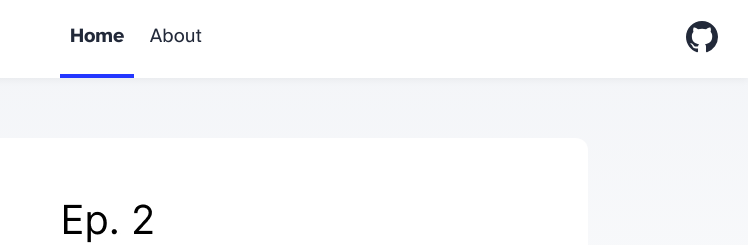
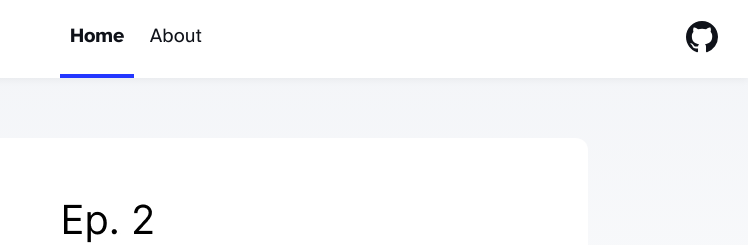
Before and after one commit to sujamess/sujamess.com, an Astro site: page / in a window 1280 px wide. Shown: the top 245 px of the page, 532-1280 px from the left. Built offline with nearby package versions, Linux system fonts and the light colour scheme; Astro itself is replaced by a stand-in of ours; some packages are replaced by stand-ins of ours.

Commit message:
fix(header): use rgb() for the nav link color
The --black variable holds an RGB triplet, so 'color: var(--black)' was an invalid declaration that the browser dropped and nav links fell back to the inherited color.

```diff
--- a/src/components/Header.astro
+++ b/src/components/Header.astro
@@ -52,7 +52,7 @@ import { SITE_TITLE } from '../consts';
 	}
 	nav a {
 		padding: 1em 0.5em;
-		color: var(--black);
+		color: rgb(var(--black));
 		border-bottom: 4px solid transparent;
 		text-decoration: none;
 	}
```
